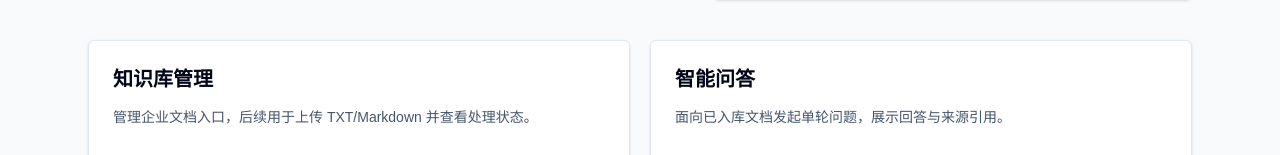
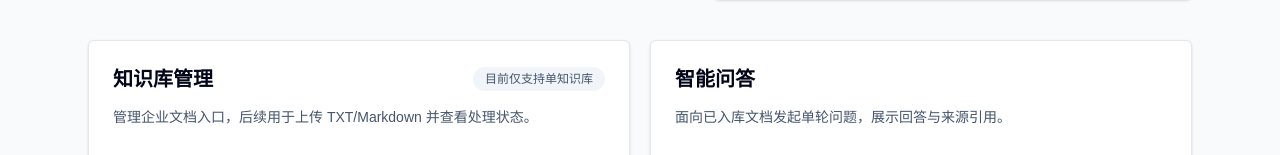
Before and after one commit to kitakitan-2002/rag-ai-assistant, a Next.js app: page / in a window 1280 px wide. Shown: the part 483-638 px from the top of the page. Built offline with nearby package versions, Linux system fonts and the light colour scheme.

Commit message:
chore: note single knowledge base support

```diff
--- a/app/page.tsx
+++ b/app/page.tsx
@@ -75,9 +75,16 @@ export default function Home() {
             href={card.href}
             className="group rounded-md border border-slate-200 bg-white p-6 shadow-sm transition hover:-translate-y-0.5 hover:border-slate-300 hover:shadow-md"
           >
-            <h2 className="text-xl font-semibold text-slate-950">
-              {card.title}
-            </h2>
+            <div className="flex items-center justify-between gap-3">
+              <h2 className="text-xl font-semibold text-slate-950">
+                {card.title}
+              </h2>
+              {card.href === "/knowledge-base" ? (
+                <span className="shrink-0 rounded-full bg-slate-100 px-3 py-1 text-xs font-medium text-slate-600">
+                  目前仅支持单知识库
+                </span>
+              ) : null}
+            </div>
             <p className="mt-3 min-h-14 text-sm leading-6 text-slate-600">
               {card.description}
             </p>
```
